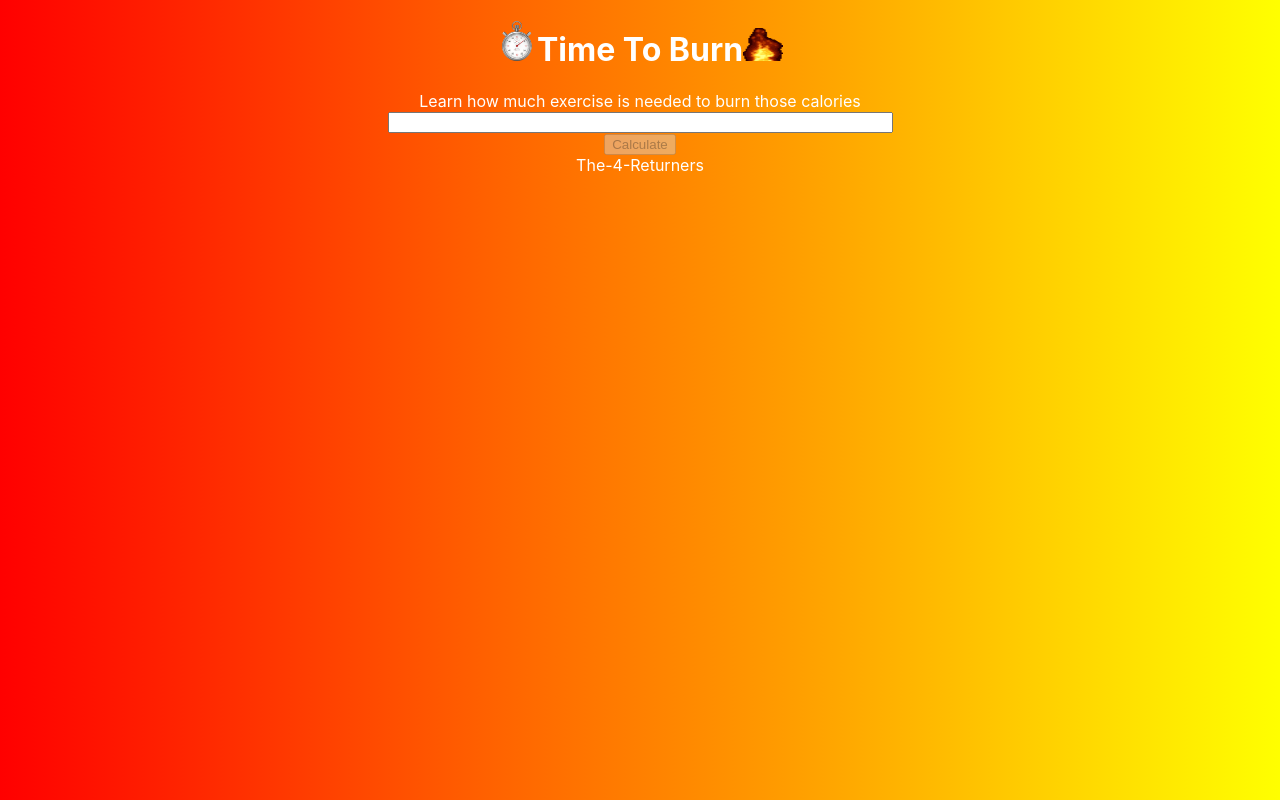
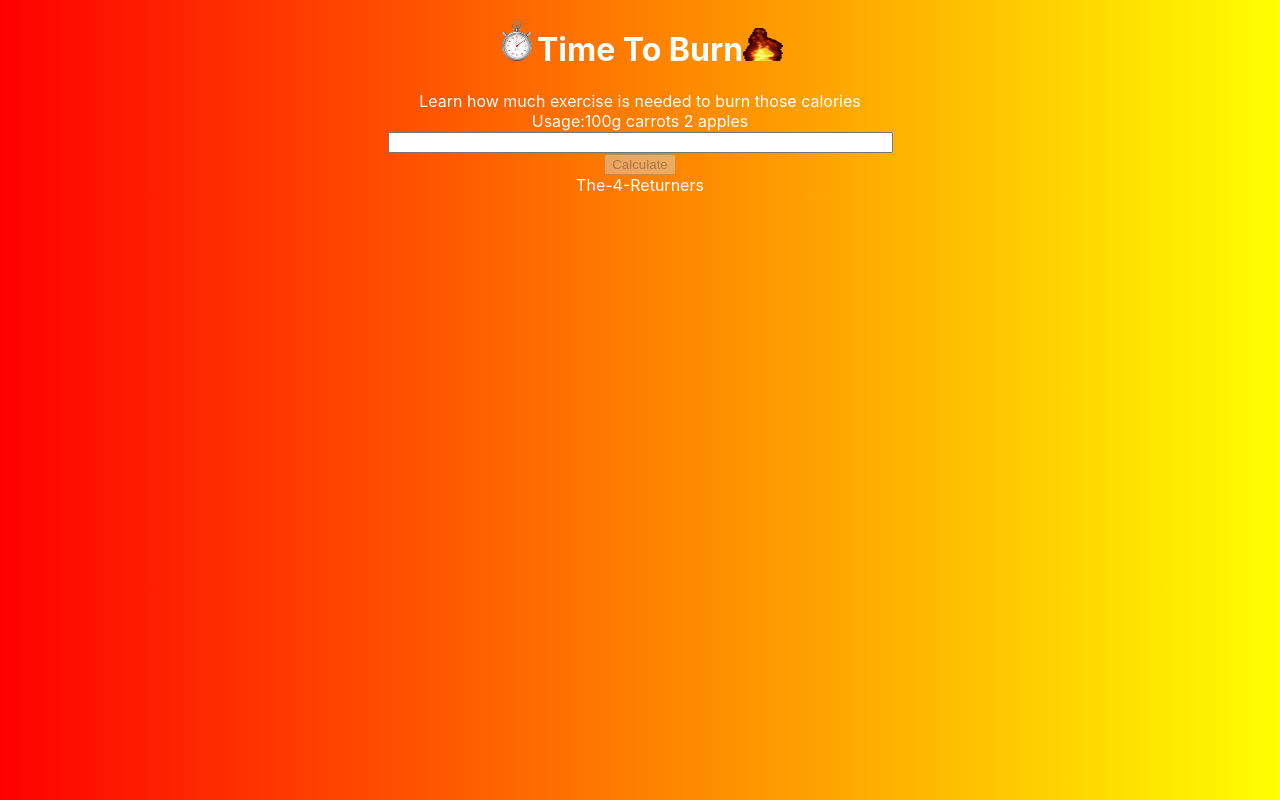
Before and after one commit to msdubova/Time-To-Burn-Client, a React (Create React App) app in the folder client/: page / in a window 1280 px wide. Built offline with nearby package versions, Linux system fonts and the light colour scheme.

Commit message:
Added usage example

```diff
--- a/client/src/App.tsx
+++ b/client/src/App.tsx
@@ -21,7 +21,8 @@ function App() {
       <header >
         <h1><img src="pngegg.png" width={40} height={40} alt="Stop watch"/>Time To Burn
 		<img src="animated-fire-image-0005.gif" alt="fire" width={40} height={40} /></h1>
-        Learn how much exercise is needed to burn those calories
+        Learn how much exercise is needed to burn those calories<br/>
+        Usage:100g carrots  2 apples
 		</header>
 	  <div>
 		<TimeToBurnAPI />
```
